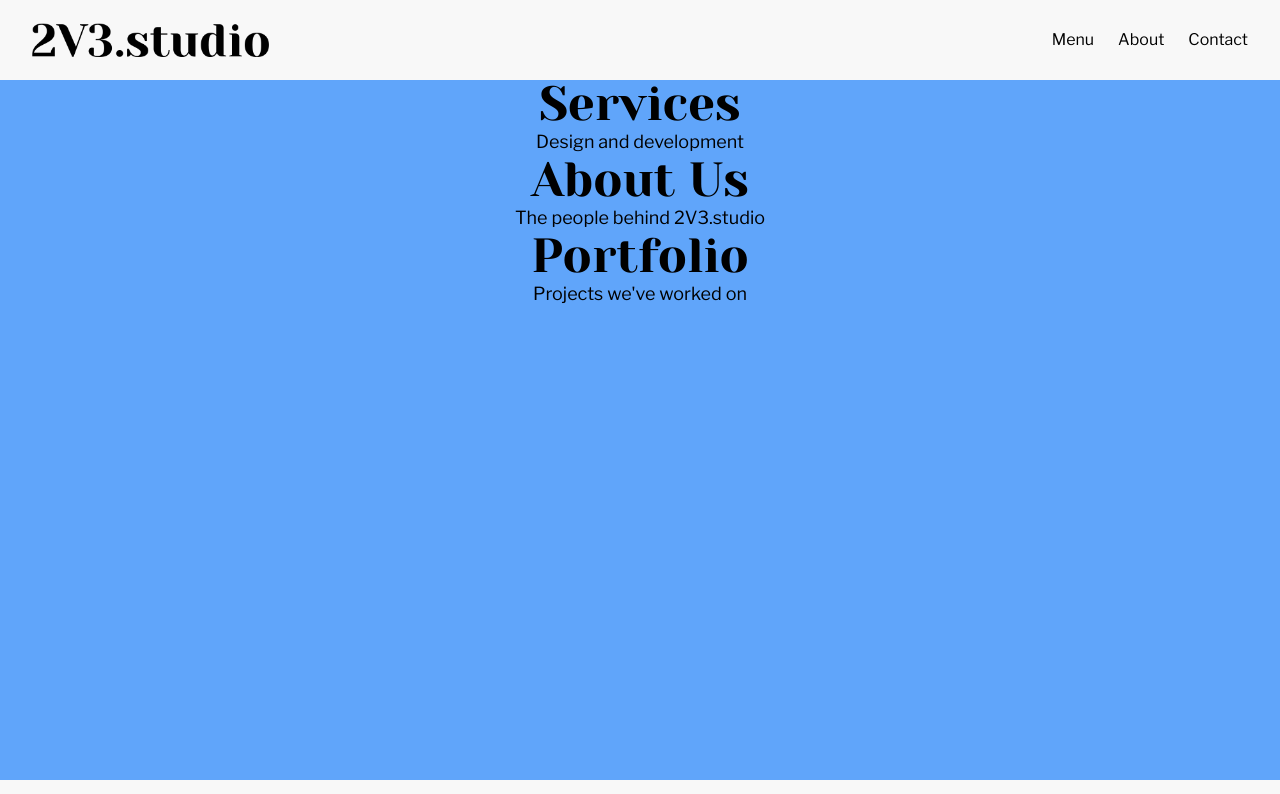
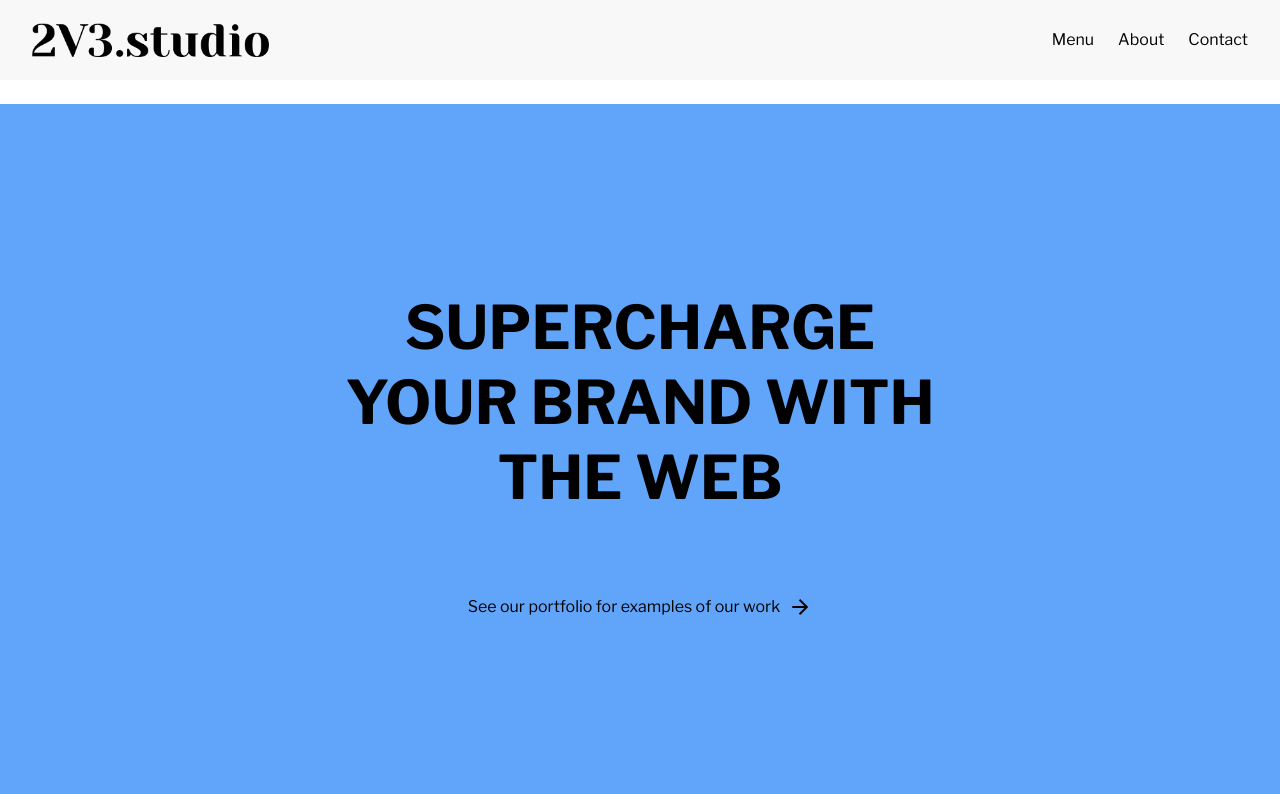
Before and after one commit to PaoloSait/calypso, a SvelteKit app: page / in a window 1280 px wide. Shown: the top 794 px of the page. Built offline with nearby package versions, Linux system fonts and the light colour scheme.

Commit message:
TK: Bit o text

```diff
--- a/src/app.html
+++ b/src/app.html
@@ -7,13 +7,12 @@
 	<meta name="viewport" content="width=device-width, initial-scale=1" />
 
 	<link rel="preconnect" href="https://fonts.googleapis.com">
-	<link rel="preconnect" href="https://fonts.gstatic.com" crossorigin>
-	<link href="https://fonts.googleapis.com/css2?family=Libre+Franklin:wght@400;500;600;700;800;900&display=swap"
-		rel="stylesheet">
+	<link rel="preconnect" href="https://fonts.gstatic.com" crossorigin>F
 	<link
 		href="https://fonts.googleapis.com/css2?family=Libre+Franklin:wght@400;500;600;700;800;900&family=Yeseva+One&display=swap"
 		rel="stylesheet">
-
+	<link rel="stylesheet"
+		href="https://fonts.googleapis.com/css2?family=Material+Symbols+Outlined:opsz,wght,FILL,GRAD@24,400,0,0" />
 	%sveltekit.head%
 </head>
 
--- a/src/routes/+page.svelte
+++ b/src/routes/+page.svelte
@@ -1,9 +1,21 @@
 <script>
     import SectionHeader from "$lib/components/SectionHeader.svelte";
+</script>
 
-</script>
-<div class="bg-blue-400 h-[700px]">
-    <SectionHeader title={"Services"} subtitle={"Design and development"} />
-    <SectionHeader title={"About Us"} subtitle={"The people behind 2V3.studio"} />
-    <SectionHeader title={"Portfolio"} subtitle={"Projects we've worked on"} />
+<div class="bg-blue-400 h-[700px] flex flex-col items-center">
+    <div class="flex flex-col items-center justify-center h-full w-1/2 gap-20">
+        <div class="text-6xl font-bold text-center leading-tight">
+            SUPERCHARGE YOUR BRAND WITH THE WEB
+        </div>
+        <div class="flex flex-row gap-2">
+            See our portfolio for examples of our work <span
+                class="material-symbols-outlined"
+            >
+                arrow_forward
+            </span>
+        </div>
+    </div>
 </div>
+<SectionHeader title={"Services"} subtitle={"Design and development"} />
+<SectionHeader title={"About Us"} subtitle={"The people behind 2V3.studio"} />
+<SectionHeader title={"Portfolio"} subtitle={"Projects we've worked on"} />
```
